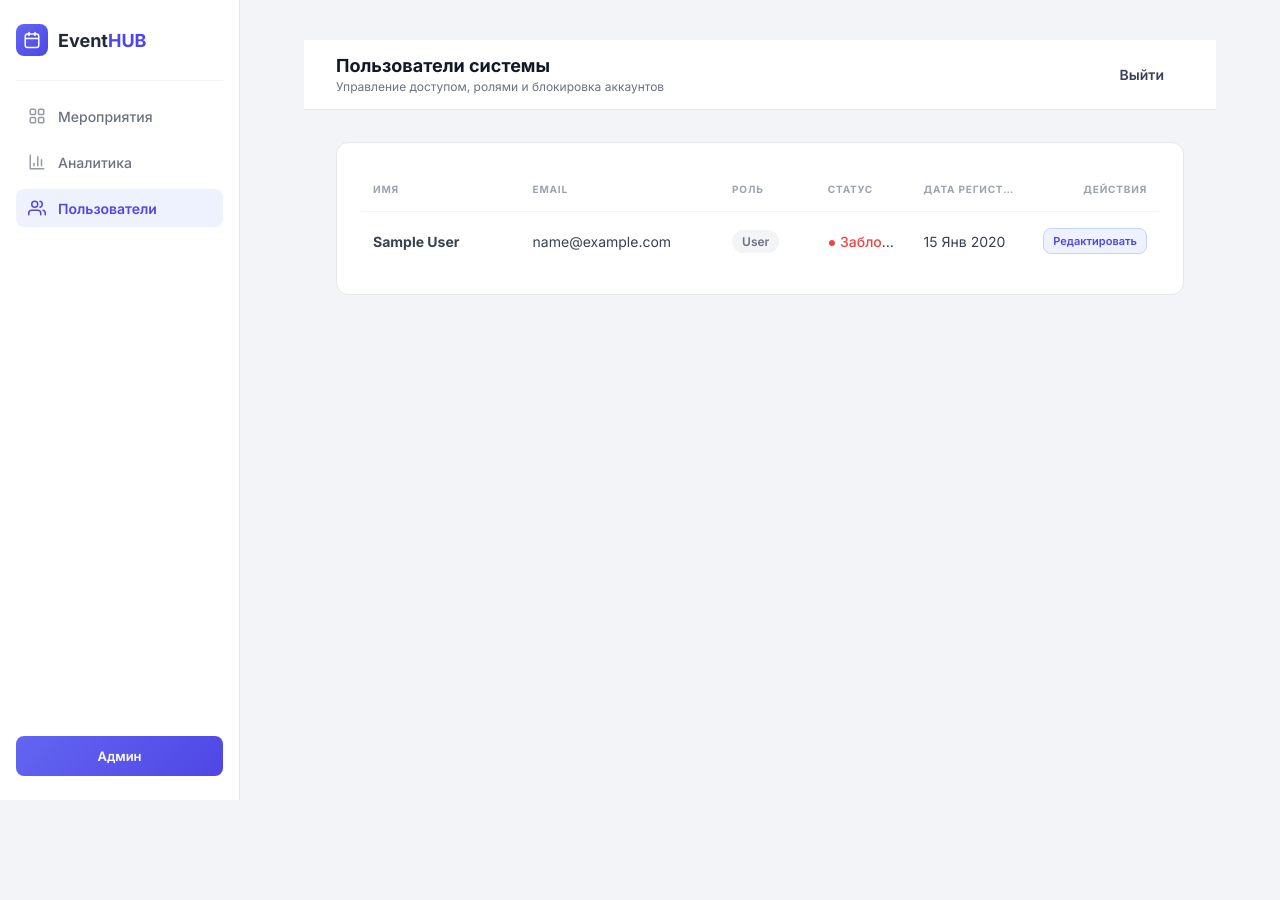
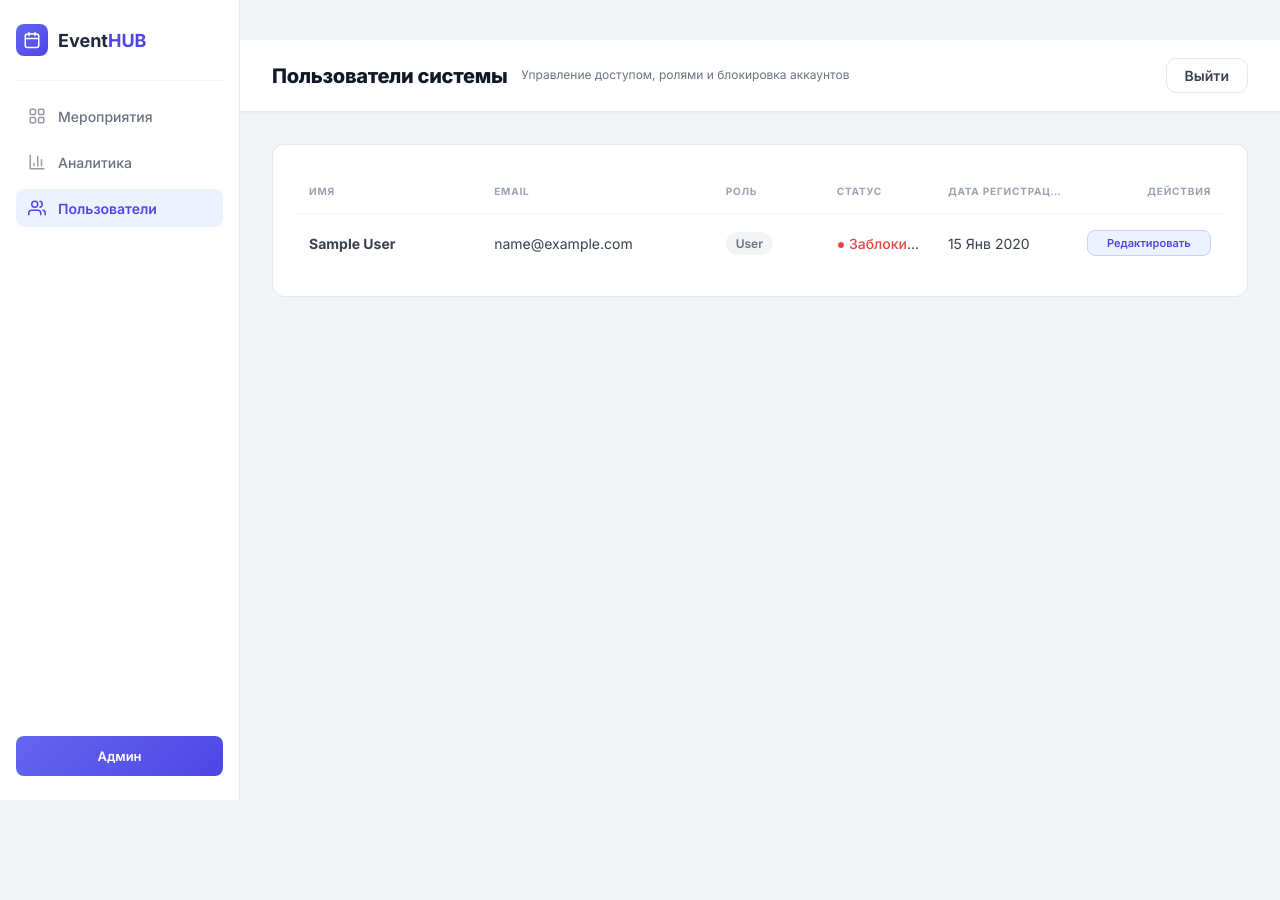
Before and after one commit to zonor121/mini-pet-m, a Flask app: template templates/admin_users.html in a window 1280 px wide. Run offline with Flask 3, Linux system fonts and the light colour scheme; the template is opened without the code that fills it: most values are stand-ins (such as "Sample title", 1, 10 or a date in 2020).

Commit message:
Admin styles updated

```diff
--- a/static/styles.css
+++ b/static/styles.css
@@ -875,9 +875,18 @@ button, input, select { font-family: 'Inter', sans-serif; }
     background-color: #F3F4F8;
 }
 
+/* Вырываем админку из ограниченного контейнера base.html (max-width/padding),
+   чтобы топбар и контент растягивались на всю ширину вьюпорта.
+   Сайдбар position:fixed, поэтому сдвиг main-area на 240px сохраняется. */
+.admin-body {
+    overflow-x: hidden;
+}
+
 .admin-layout {
     display: flex;
-    width: 100%;
+    width: 100vw;
+    margin-left: calc(50% - 50vw);
+    margin-right: calc(50% - 50vw);
 }
 
 /* Sidebar */
@@ -961,7 +970,8 @@ button, input, select { font-family: 'Inter', sans-serif; }
 .admin-body .topbar {
     background-color: #FFFFFF;
     border-bottom: 1px solid #E5E7EB;
-    min-height: 70px;
+    box-shadow: 0 1px 3px rgba(17, 24, 39, 0.04);
+    min-height: 72px;
     display: flex;
     align-items: center;
     justify-content: space-between;
@@ -973,22 +983,45 @@ button, input, select { font-family: 'Inter', sans-serif; }
     width: 100%;
 }
 
+/* Левая часть: заголовок + пилюля роли в один ряд */
 .topbar__left {
     display: flex;
-    flex-direction: column;
-    justify-content: center;
-    gap: 3px;
+    align-items: center;
+    gap: 14px;
     min-width: 0;
 }
 
 .topbar__title {
-    font-size: 18px;
-    font-weight: 700;
+    font-size: 20px;
+    font-weight: 800;
     color: #111827;
+    letter-spacing: -0.3px;
     line-height: 1.2;
     margin: 0;
     padding: 0;
     white-space: nowrap;
+}
+
+/* Пилюля роли */
+.role-pill {
+    display: inline-flex;
+    align-items: center;
+    gap: 6px;
+    padding: 4px 12px;
+    border-radius: 20px;
+    background-color: #EEF2FF;
+    color: #4F46E5;
+    font-size: 12px;
+    font-weight: 600;
+    white-space: nowrap;
+}
+
+.role-pill::before {
+    content: '';
+    width: 6px;
+    height: 6px;
+    border-radius: 50%;
+    background-color: #6366F1;
 }
 
 .topbar__subtitle {
@@ -1000,31 +1033,47 @@ button, input, select { font-family: 'Inter', sans-serif; }
     white-space: nowrap;
 }
 
+/* Правая часть */
 .topbar__right {
     display: flex;
     align-items: center;
-    gap: 16px;
+    gap: 20px;
     flex-shrink: 0;
 }
 
-/* User badge */
+/* Карточка пользователя */
 .user-badge {
-    display: flex; align-items: center; gap: 10px;
+    display: flex;
+    align-items: center;
+    gap: 12px;
+    padding: 6px 14px 6px 6px;
+    border: 1px solid #E5E7EB;
+    border-radius: 40px;
+    background-color: #FFFFFF;
+    transition: border-color 0.2s, box-shadow 0.2s;
+}
+
+.user-badge:hover {
+    border-color: #C7D2FE;
+    box-shadow: 0 2px 8px rgba(99, 102, 241, 0.10);
 }
 
 .user-badge__avatar {
     width: 36px; height: 36px;
-    background: #E0E7FF; color: #4F46E5;
+    background: linear-gradient(135deg, #6366F1, #4F46E5);
+    color: #FFFFFF;
     border-radius: 50%;
     display: flex; align-items: center; justify-content: center;
     font-weight: 700; font-size: 14px;
     flex-shrink: 0;
+    box-shadow: 0 2px 6px rgba(79, 70, 229, 0.30);
 }
 
 .user-badge__info {
     display: flex;
     flex-direction: column;
     justify-content: center;
+    gap: 1px;
 }
 
 .user-badge__name {
@@ -1042,6 +1091,20 @@ button, input, select { font-family: 'Inter', sans-serif; }
     white-space: nowrap;
 }
 
+/* Кнопка выхода */
+.topbar__right .btn--ghost {
+    border: 1px solid #E5E7EB;
+    border-radius: 10px;
+    padding: 8px 18px;
+    transition: all 0.2s;
+}
+
+.topbar__right .btn--ghost:hover {
+    background-color: #FEF2F2;
+    border-color: #FECACA;
+    color: #DC2626;
+}
+
 /* Content */
 .admin-body .content {
     padding: 32px;
@@ -1051,6 +1114,7 @@ button, input, select { font-family: 'Inter', sans-serif; }
     flex: 1;
     width: 100%;
     max-width: 100%;
+    min-width: 0;
 }
 
 /* Stats cards */
--- a/templates/admin.html
+++ b/templates/admin.html
@@ -46,13 +46,14 @@
         <header class="topbar">
             <div class="topbar__left">
                 <h1 class="topbar__title">Панель управления</h1>
-                <p class="topbar__subtitle">Роль: {% if get_current_user().role == 'super_admin' %}Супер Админ{% else %}Организатор{% endif %}</p>
+                <span class="role-pill">{% if get_current_user().role == 'super_admin' %}Супер Админ{% else %}Организатор{% endif %}</span>
             </div>
             <div class="topbar__right">
                 <div class="user-badge">
                     <div class="user-badge__avatar">{{ get_current_user().full_name[0] if get_current_user() else 'A' }}</div>
                     <div class="user-badge__info">
                         <span class="user-badge__name">{{ get_current_user().full_name if get_current_user() else 'Администратор' }}</span>
+                        <span class="user-badge__role">{% if get_current_user().role == 'super_admin' %}Супер Админ{% else %}Организатор{% endif %}</span>
                     </div>
                 </div>
                 <a href="{{ url_for('auth.logout') }}" class="btn btn--ghost">Выйти</a>
```
